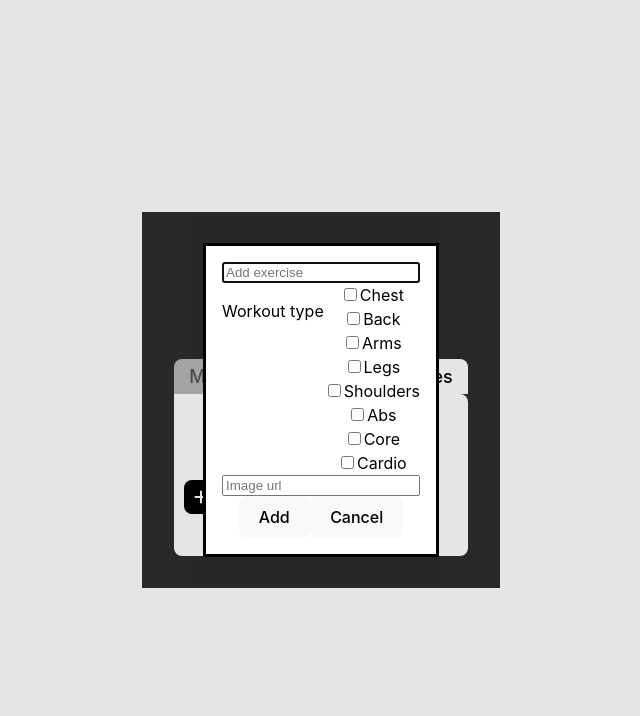
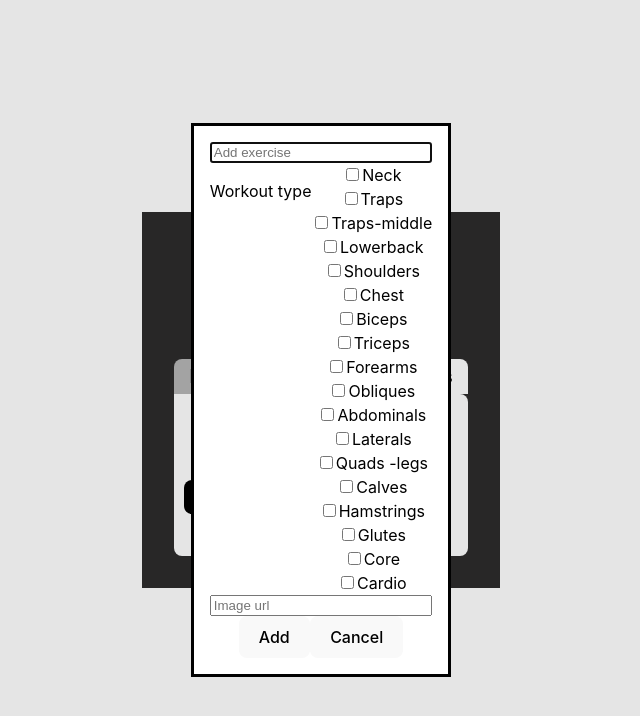
Before and after one commit to Aredros/gym-app, a React (Vite) app: page /gym-app/all-exercises in a window 1280 px wide. Both pictures are taken after a click on the element "New". Shown: the top 716 px of the page, without its empty margins (319-959 px from the left). Built offline with nearby package versions, Linux system fonts and the light colour scheme.

Commit message:
working on muscle types

```diff
--- a/src/assets/components/All-list/ExerciseForm.tsx
+++ b/src/assets/components/All-list/ExerciseForm.tsx
@@ -74,34 +74,34 @@ export const ExerciseForm = (props: AddExerciseIT) => {
           <div className="exerciseAddForm__checkboxes__area__box">
             <input
               type="checkbox"
-              value="Chest"
+              value="Neck"
               onChange={(e) => addTypeToArray(e.target.value, e.target.checked)}
             />
-            <label>Chest</label>
+            <label>Neck</label>
           </div>
           <div className="exerciseAddForm__checkboxes__area__box">
             <input
               type="checkbox"
-              value="Back"
+              value="Traps"
               onChange={(e) => addTypeToArray(e.target.value, e.target.checked)}
             />
-            <label>Back</label>
+            <label>Traps</label>
           </div>
           <div className="exerciseAddForm__checkboxes__area__box">
             <input
               type="checkbox"
-              value="Arms"
+              value="Traps-middle"
               onChange={(e) => addTypeToArray(e.target.value, e.target.checked)}
             />
-            <label>Arms</label>
+            <label>Traps-middle</label>
           </div>
           <div className="exerciseAddForm__checkboxes__area__box">
             <input
               type="checkbox"
-              value="Legs"
+              value="Lowerback"
               onChange={(e) => addTypeToArray(e.target.value, e.target.checked)}
             />
-            <label>Legs</label>
+            <label>Lowerback</label>
           </div>
           <div className="exerciseAddForm__checkboxes__area__box">
             <input
@@ -114,10 +114,90 @@ export const ExerciseForm = (props: AddExerciseIT) => {
           <div className="exerciseAddForm__checkboxes__area__box">
             <input
               type="checkbox"
-              value="Abs"
+              value="Chest"
               onChange={(e) => addTypeToArray(e.target.value, e.target.checked)}
             />
-            <label>Abs</label>
+            <label>Chest</label>
+          </div>
+          <div className="exerciseAddForm__checkboxes__area__box">
+            <input
+              type="checkbox"
+              value="Biceps"
+              onChange={(e) => addTypeToArray(e.target.value, e.target.checked)}
+            />
+            <label>Biceps</label>
+          </div>
+          <div className="exerciseAddForm__checkboxes__area__box">
+            <input
+              type="checkbox"
+              value="Triceps"
+              onChange={(e) => addTypeToArray(e.target.value, e.target.checked)}
+            />
+            <label>Triceps</label>
+          </div>
+          <div className="exerciseAddForm__checkboxes__area__box">
+            <input
+              type="checkbox"
+              value="Forearms"
+              onChange={(e) => addTypeToArray(e.target.value, e.target.checked)}
+            />
+            <label>Forearms</label>
+          </div>
+          <div className="exerciseAddForm__checkboxes__area__box">
+            <input
+              type="checkbox"
+              value="Obliques"
+              onChange={(e) => addTypeToArray(e.target.value, e.target.checked)}
+            />
+            <label>Obliques</label>
+          </div>
+          <div className="exerciseAddForm__checkboxes__area__box">
+            <input
+              type="checkbox"
+              value="Abdominals"
+              onChange={(e) => addTypeToArray(e.target.value, e.target.checked)}
+            />
+            <label>Abdominals</label>
+          </div>
+          <div className="exerciseAddForm__checkboxes__area__box">
+            <input
+              type="checkbox"
+              value="Laterals"
+              onChange={(e) => addTypeToArray(e.target.value, e.target.checked)}
+            />
+            <label>Laterals</label>
+          </div>
+          <div className="exerciseAddForm__checkboxes__area__box">
+            <input
+              type="checkbox"
+              value="Quads"
+              onChange={(e) => addTypeToArray(e.target.value, e.target.checked)}
+            />
+            <label>Quads -legs</label>
+          </div>
+          <div className="exerciseAddForm__checkboxes__area__box">
+            <input
+              type="checkbox"
+              value="Calves"
+              onChange={(e) => addTypeToArray(e.target.value, e.target.checked)}
+            />
+            <label>Calves</label>
+          </div>
+          <div className="exerciseAddForm__checkboxes__area__box">
+            <input
+              type="checkbox"
+              value="Hamstrings"
+              onChange={(e) => addTypeToArray(e.target.value, e.target.checked)}
+            />
+            <label>Hamstrings</label>
+          </div>
+          <div className="exerciseAddForm__checkboxes__area__box">
+            <input
+              type="checkbox"
+              value="Glutes"
+              onChange={(e) => addTypeToArray(e.target.value, e.target.checked)}
+            />
+            <label>Glutes</label>
           </div>
           <div className="exerciseAddForm__checkboxes__area__box">
             <input
--- a/src/assets/components/All-list/Item-exercise/EditItemExercise.tsx
+++ b/src/assets/components/All-list/Item-exercise/EditItemExercise.tsx
@@ -81,12 +81,22 @@ export const EditItemExercise = (props: AddExerciseIT) => {
         <p>Workout type</p>
         <div className="exerciseAddForm__checkboxes__area">
           {[
+            "Neck",
+            "Traps",
+            "Traps-middle",
+            "Lowerback",
+            "Shoulders",
             "Chest",
-            "Back",
-            "Arms",
-            "Legs",
-            "Shoulders",
-            "Abs",
+            "Biceps",
+            "Triceps",
+            "Forearms",
+            "Obliques",
+            "Abdominals",
+            "Laterals",
+            "Quads",
+            "Calves",
+            "Hamstrings",
+            "Glutes",
             "Core",
             "Cardio",
           ].map((muscle) => (
```
